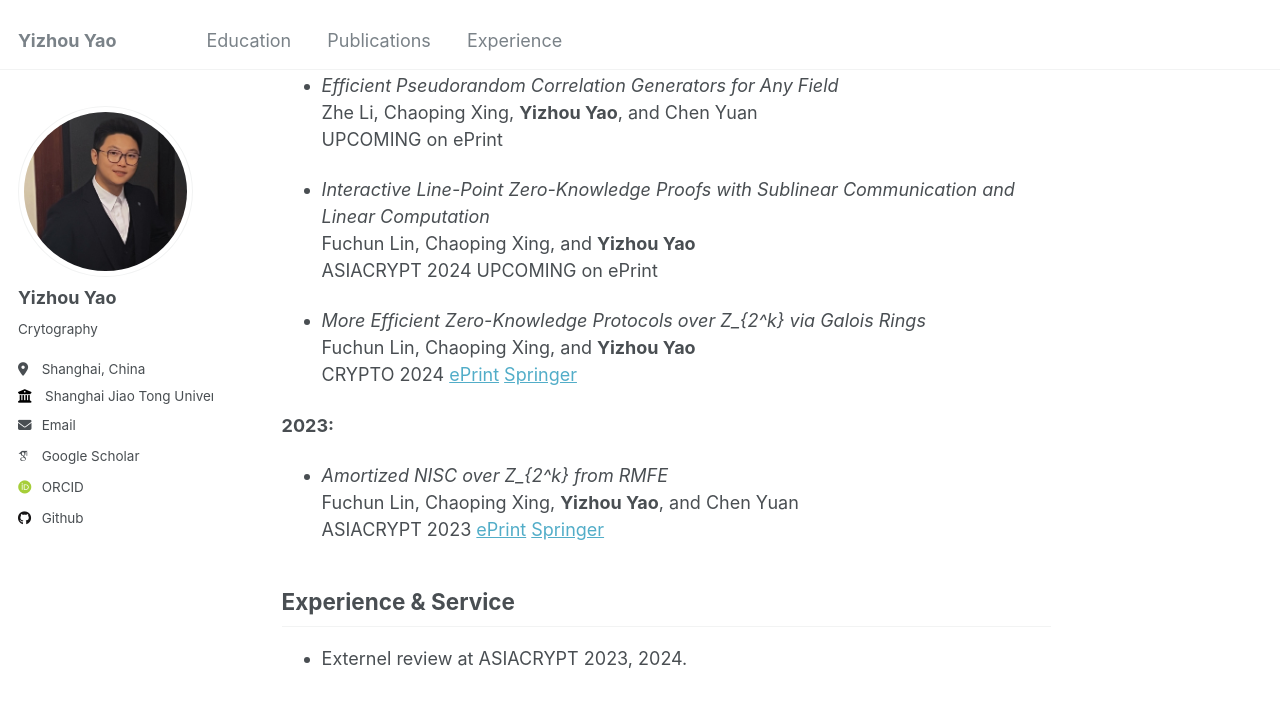
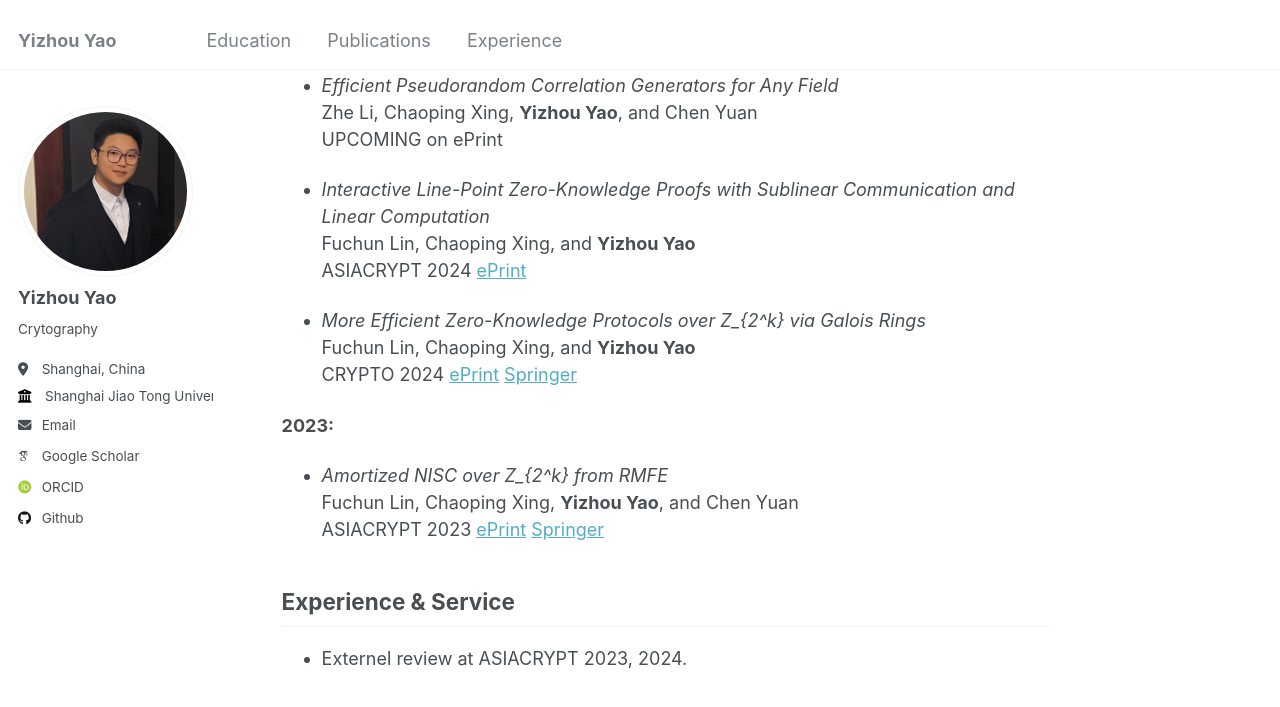
Before and after one commit to sjtu-YizhouYao/sjtu-YizhouYao.github.io, a Jekyll site: the page built from _pages/about.md, in a window 1280 px wide and 900 px high, scrolled down 719 px. Shown: the top 707 px of the window. Built offline with Jekyll 4.4.1, drawn with Linux system fonts in a browser that asks for light colours; some web fonts are replaced.

Commit message:
Update about.md

```diff
--- a/_pages/about.md
+++ b/_pages/about.md
@@ -32,7 +32,7 @@ I am a Ph.D. student at the Shanghai Jiao Tong University (2023- now), supervise
 
 - *Interactive Line-Point Zero-Knowledge Proofs with Sublinear Communication and Linear Computation*
   Fuchun Lin, Chaoping Xing, and **Yizhou Yao**
-  ASIACRYPT 2024 UPCOMING on ePrint
+  ASIACRYPT 2024  [ePrint](https://eprint.iacr.org/2024/1431)
 
 - *More Efficient Zero-Knowledge Protocols over Z_{2^k} via Galois Rings*
   Fuchun Lin, Chaoping Xing, and **Yizhou Yao**
```
